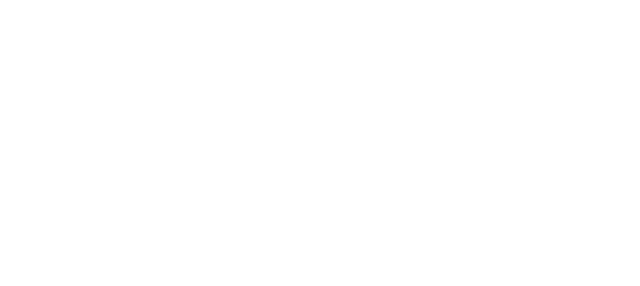
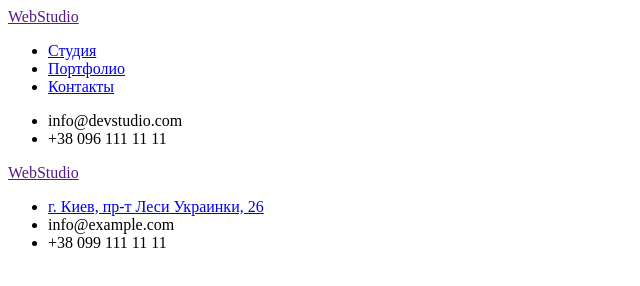
Before and after one commit to IhorButov/goit-homework, a plain HTML site: page portfolio.html in a window 1280 px wide. Shown: the whole page, without its empty margins (0-640 px from the left). Drawn offline with Linux system fonts and the light colour scheme.

Commit message:
id якорь

```diff
--- a/portfolio.html
+++ b/portfolio.html
@@ -7,6 +7,30 @@
     <title>Document</title>
 </head>
 <body>
-
+    <header>
+        <nav>
+            <a href="" lang="en"><span>Web</span>Studio</a>
+                <ul>
+                    <li><a href="studio.html" target="_blank">Студия</a></li>
+                    <li><a href="portfolio.html" target="_blank">Портфолио</a></li>
+                    <li><a href="#contancts">Контакты</a></li>
+                </ul>
+            </nav>
+                <ul>
+                    <li><a href="mailto:info@devstudio.com"></a>info@devstudio.com</li>
+                    <li><a href="tel:+380961111111"></a>+38 096 111 11 11</li>
+                </ul>
+    </header>
+    <main></main>
+    <footer>
+        <section id="contancts">
+        <a href="" lang="en"><spna>Web</spna>Studio</a>
+        <ul>
+            <li><a href="https://goo.gl/maps/8shdiFGx71ro6A286" target="_blank">г. Киев, пр-т Леси Украинки, 26</a></li>
+            <li><a href="mailto:info@example.com"></a>info@example.com</li>
+            <li><a href="tel:+380991111111"></a>+38 099 111 11 11</li>
+        </ul>
+        </section>
+    </footer>
 </body>
 </html>
```
Also changed, not shown: index.html (+3 -1 lines), studio.html (+25 -1 lines).
